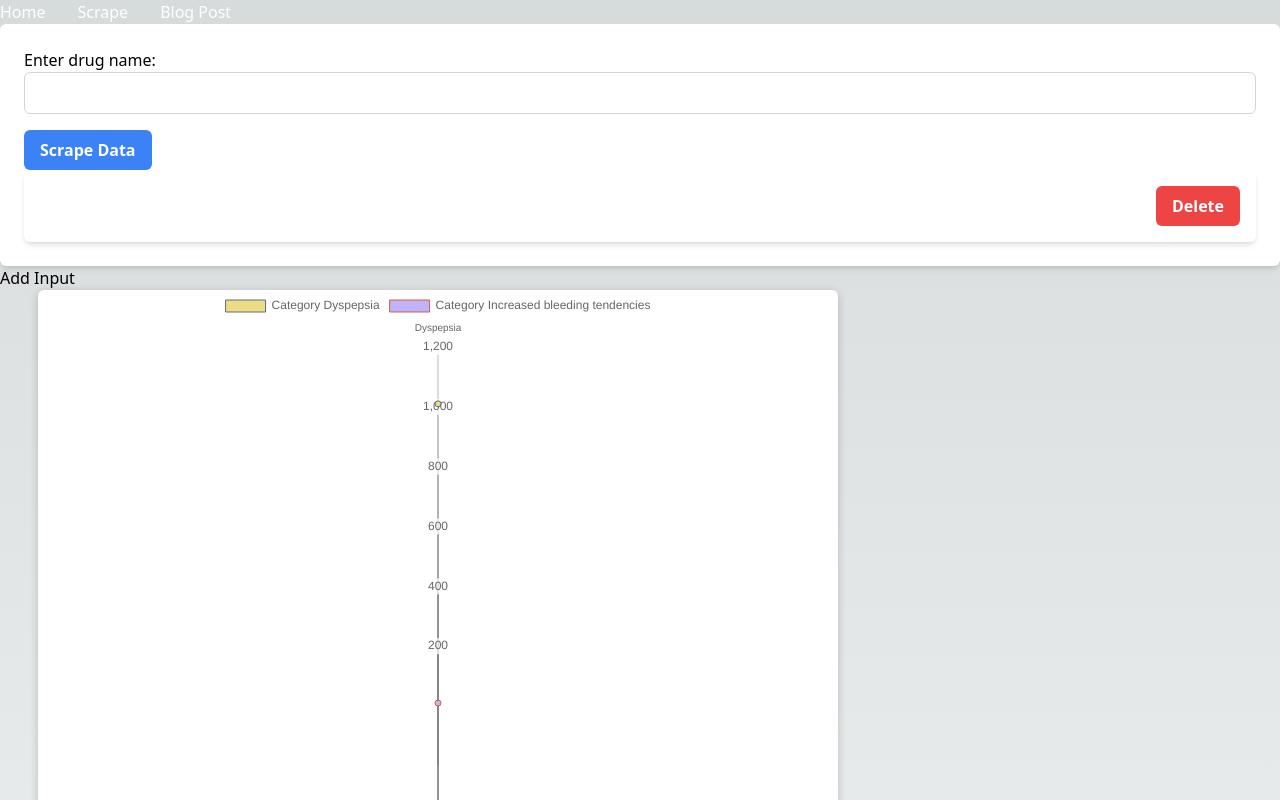
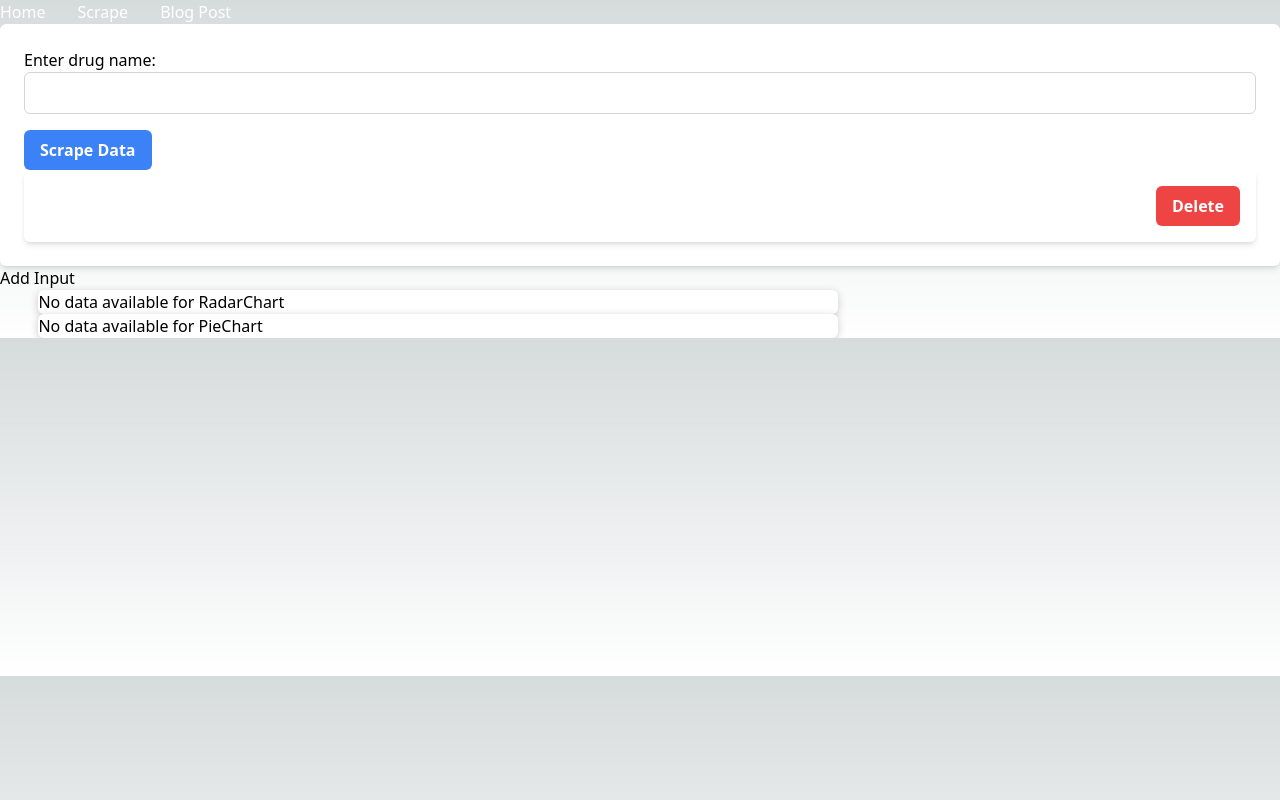
Before and after one commit to janlebar/sideeffect_nextjs, a Next.js app: page /scrape in a window 1280 px wide. Shown: the top 800 px of the page. Built offline with nearby package versions, Linux system fonts and the light colour scheme.

Commit message:
SCRAPE(scrape.ts) finaly passes data into the chart component. Exceptions added if no data is scraped to scrape.js

```diff
--- a/components/chart.js
+++ b/components/chart.js
@@ -1,6 +1,5 @@
 import React, { useEffect, useRef } from 'react';
 import Chart from 'chart.js/auto';
-import { DUMMY_DATA } from './Userinput';
 import { getRandomColor } from './chart-color-scheme';
 
 function RadarChart(args) {
@@ -15,7 +14,6 @@ function RadarChart(args) {
   }, []);
 
   console.log(args.data);
-  console.log(DUMMY_DATA);
 
   const buildChart = () => {
     if (chartRef.current) {
@@ -24,7 +22,7 @@ function RadarChart(args) {
         destroyChart();
       }
 
-      const categories = new Set(DUMMY_DATA.map((data) => data.category));
+      const categories = new Set(args.data.map((data) => data.category));
       const categoryData = {};
 
       // Initialize categoryData object with category as keys
@@ -33,7 +31,7 @@ function RadarChart(args) {
       });
 
       // Calculate total occurrence for each category and create datasets
-      DUMMY_DATA.forEach((data) => {
+      args.data.forEach((data) => {
         const category = data.category;
         const occurrence = data.occurrence;
 
@@ -104,6 +102,7 @@ function RadarChart(args) {
 export default RadarChart;
 
 
+
 // import React, { useEffect, useRef } from 'react';
 // import Chart from 'chart.js/auto';
 
--- a/pages/scrape.js
+++ b/pages/scrape.js
@@ -1,4 +1,3 @@
-// Importing React and useState hook from React library and Userinput component from components folder
 import React, { useState } from 'react';
 import Userinput from '../components/Userinput';
 import MainNavigation from '../components/layout/MainNavigation';
@@ -6,32 +5,31 @@ import RadarChart from '../components/chart';
 import PieChart from '../components/chartpie';
 import Card from "../components/ui/Card";
 
+export default function MyComponent() {
+  const [data, setData] = useState();
 
-// Component function declaration
-export default function MyComponent() {
-
-  const [data, setData] = useState();
-//chart set data
   function onData(data) {
     setData(data);
   }
 
-
-  // Rendering the component
   return (
-
     <div>
       <MainNavigation />
-          {/* Tle pokliče funkcijo iz userinput if fetch json in seta v FUNKCIJO:function onData(data) {
-    setData(data); iz tu gre set data v radar chart KOMPONENTO: <RadarChart data={data}/>*/}
       <Userinput onData={onData} />
       <Card>
-        <RadarChart data={data}/>
+        {data ? (
+          <RadarChart data={data} />
+        ) : (
+          <p>No data available for RadarChart</p>
+        )}
       </Card>
       <Card>
-        <PieChart data={data}/>
+        {data ? (
+          <PieChart data={data} />
+        ) : (
+          <p>No data available for PieChart</p>
+        )}
       </Card>
-
     </div>
   );
 }
```
Lines whose indentation alone changed are shown as unchanged.
